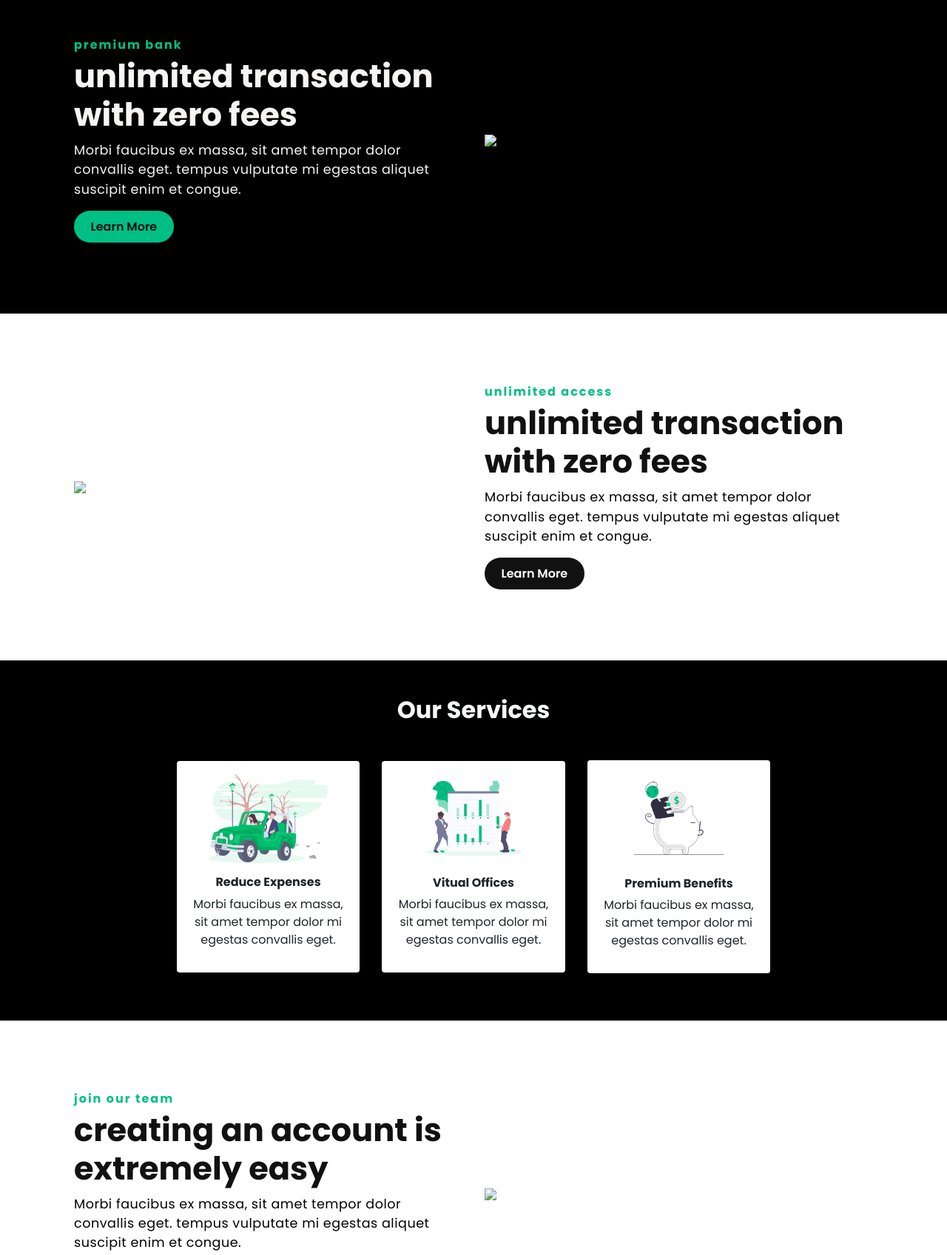
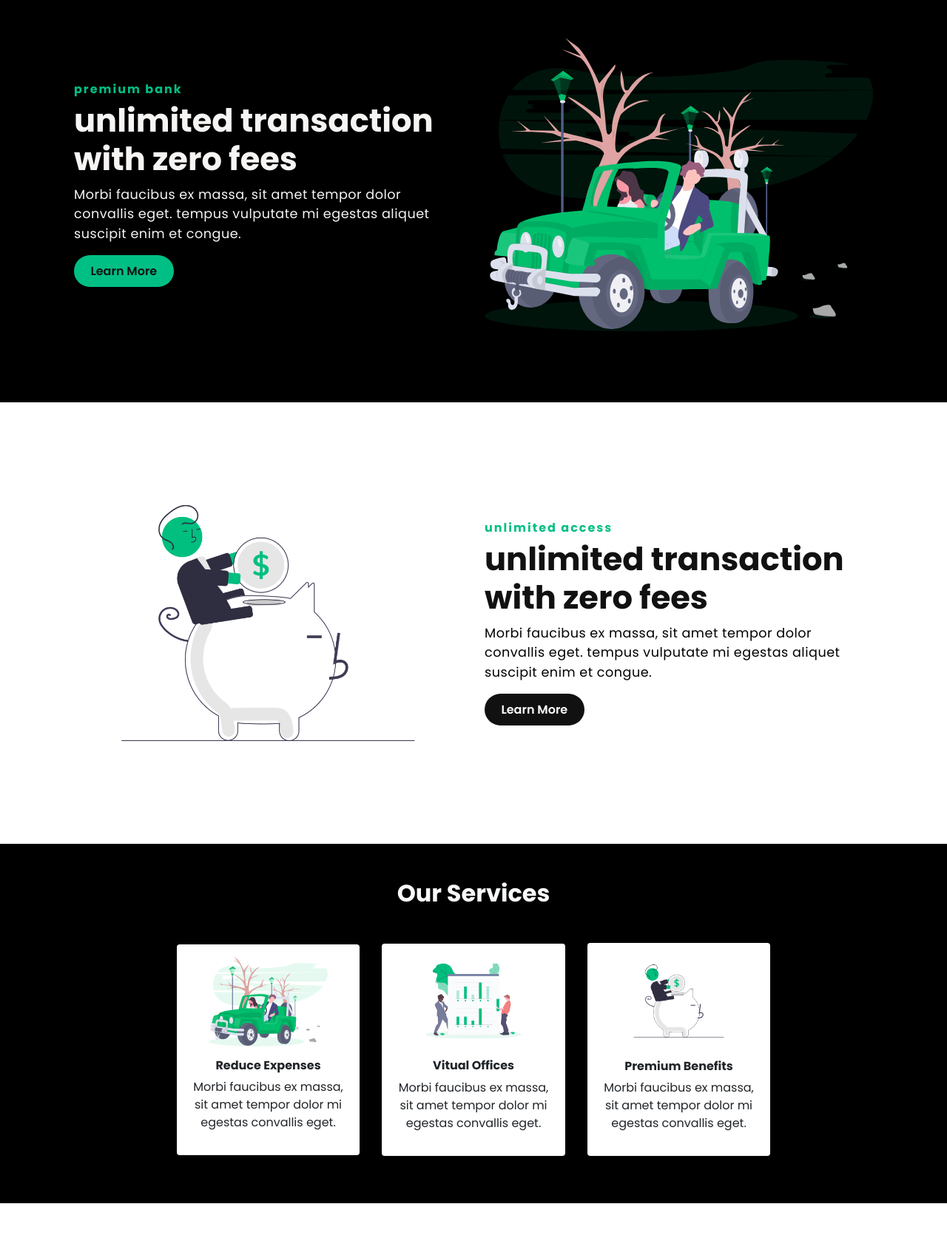
Before and after one commit to mahmoud-adel-ahmed/dolla-template, a plain HTML site: page index.html in a window 1280 px wide. Shown: the part 845-2542 px from the top of the page at 74% size. Drawn offline with nearby package versions, Linux system fonts and the light colour scheme; the site is published under a folder, as on GitHub Pages, so addresses that start at the root find nothing.

Commit message:
modified dolla-template

```diff
--- a/index.html
+++ b/index.html
@@ -60,7 +60,7 @@
       <!-- mid-->
       <div class="mid">
         <video autoplay muted loop>
-          <source class="embed-responsive" src="/img/1.mp4" type="video/mp4" />
+          <source class="embed-responsive" src="./img/1.mp4" type="video/mp4" />
         </video>
         <div class="hero text-center">
           <h1 class="text-light display-4 font-weight-bold">
@@ -91,7 +91,7 @@
           </div>
           <div class="col-lg-6 col-md-6 col-12 w-50 pt-5 pb-5">
             <div class="img">
-              <img class="img-fluid" src="/img/1.svg" />
+              <img class="img-fluid" src="./img/1.svg" />
             </div>
           </div>
         </div>
@@ -103,7 +103,7 @@
         <div class="row align-items-center mx-auto">
           <div class="col-lg-6 col-md-6 col-12 w-50 pt-5 pb-5">
             <div class="img">
-              <img class="img-fluid" src="/img/2.png" />
+              <img class="img-fluid" src="./img/2.png" />
             </div>
           </div>
           <div class="col-lg-6 col-md-6 col-12 w-50 pt-5 pb-5">
@@ -189,7 +189,7 @@
           </div>
           <div class="col-lg-6 col-md-6 col-12 w-50 pt-5 pb-5">
             <div class="img">
-              <img class="img-fluid" src="/img/4.png" />
+              <img class="img-fluid" src="./img/4.png" />
             </div>
           </div>
         </div>
```
